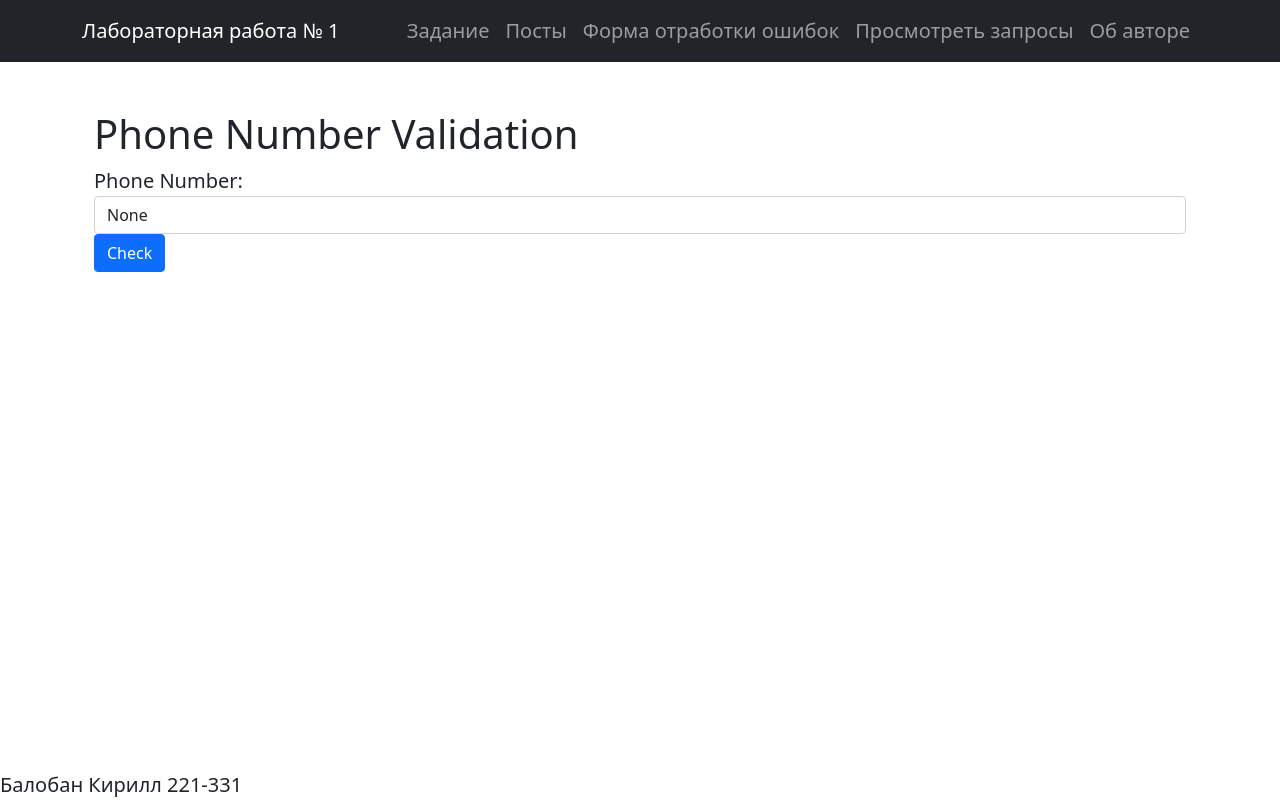
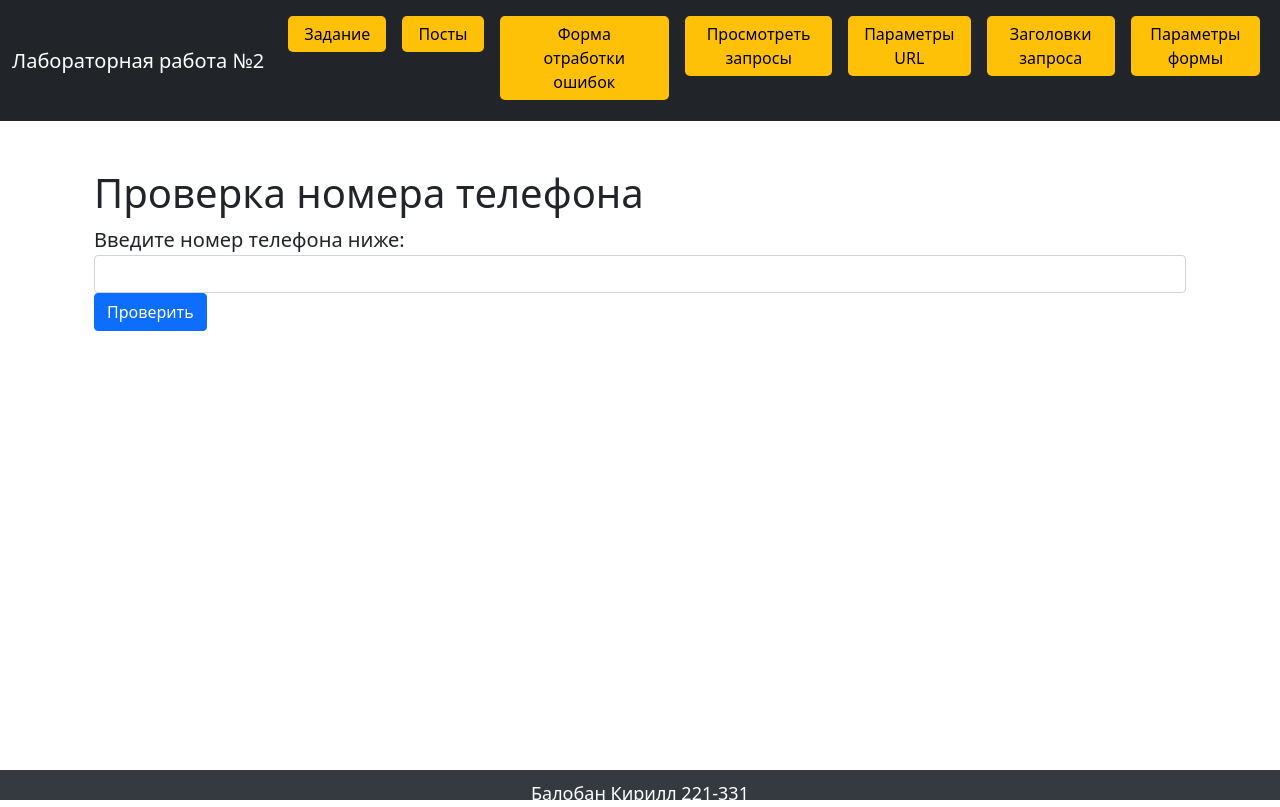
Before and after one commit to KirillBaloban/devlab, a Flask app: page /error_form in a window 1280 px wide. Run offline with Flask 3, Linux system fonts and the light colour scheme.

Commit message:
Add files via upload

```diff
--- a/2 лаба/app.py
+++ b/2 лаба/app.py
@@ -2,6 +2,7 @@
 from flask import Flask, render_template, request
 from faker import Faker
 from flask import make_response
+from flask import request
 fake = Faker()
 
 app = Flask(__name__)
@@ -99,10 +100,6 @@
     )
 
 
-@app.route('/about')
-def about():
-    return render_template('about.html', title='Об авторе')
-
 
 @app.route('/error_form', methods=['GET', 'POST'])
 def error_form():
@@ -115,52 +112,36 @@
         if result['success']:
             return render_template('success.html', phone_number=result['message'])
     return render_template('error_form.html', error=result['message'], phone_number=phone_number)
-'''
-@app.route('/all_requests')
-def show_all_requests():
-    return render_template('all_requests.html', all_requests=all_requests)
 
-# Регистрируем обработчик для всех маршрутов
-@app.before_request
-def log_request_info():
-    request_data = {
-        'url': request.url,
-        'method': request.method,
-        'args': request.args.to_dict(),
-        'form': request.form.to_dict(),
-        'headers': dict(request.headers),
-        'cookies': request.cookies
-    }
-    all_requests.append(request_data)
-'''
-@app.route('/display_info', methods=['GET', 'POST'])
-def display_info():
-    # Получаем параметры URL
-    url_params = request.args.to_dict()
 
-    # Получаем заголовки запроса
-    headers = request.headers
+@app.route('/cookies')
+def cookies():
+    cookies = request.cookies
+    if 'visited' not in cookies:
+        response = make_response(render_template('cookies.html', cookies=cookies))
+        response.set_cookie('visited', 'yes')
+        return response
+    response = make_response(render_template('cookies.html', cookies=cookies))
+    response.set_cookie('visited', expires=0)
 
-    # Получаем значения из cookie
-    cookies = request.cookies
+    return response
 
-    # Обрабатываем установку и удаление cookie
+@app.route('/url_params')
+def url_params():
+    url_params = request.args
+
+    return render_template('url_params.html', url_params=url_params)
+
+@app.route('/request_headers')
+def request_headers():
+    return render_template('request_headers.html')
+
+@app.route('/form_params', methods=['GET', 'POST'])
+def form_params():
     if request.method == 'POST':
-        cookie_name = request.form.get('cookie_name')
-        cookie_value = request.form.get('cookie_value')
+        pass
 
-        if cookie_name and cookie_value:
-            response = make_response(render_template('display_info.html', url_params=url_params, headers=headers, cookies=cookies))
-            response.set_cookie(cookie_name, cookie_value)
-            return response
-
-        cookie_to_delete = request.form.get('cookie_to_delete')
-        if cookie_to_delete in cookies:
-            response = make_response(render_template('display_info.html', url_params=url_params, headers=headers, cookies=cookies))
-            response.set_cookie(cookie_to_delete, expires=0)
-            return response
-
-    return render_template('display_info.html', url_params=url_params, headers=headers, cookies=cookies)
+    return render_template('form_params.html')
 
 if __name__ == '__main__':
     app.run(debug=True)
--- a/2 лаба/templates/base.html
+++ b/2 лаба/templates/base.html
@@ -6,43 +6,91 @@
     <meta name="viewport" content="width=device-width, initial-scale=1">
 
     <!-- Bootstrap CSS -->
-    <link href="https://cdn.jsdelivr.net/npm/bootstrap@5.0.2/dist/css/bootstrap.min.css" rel="stylesheet" integrity="sha384-EVSTQN3/azprG1Anm3QDgpJLIm9Nao0Yz1ztcQTwFspd3yD65VohhpuuCOmLASjC" crossorigin="anonymous">
+    <link href="https://cdn.jsdelivr.net/npm/bootstrap@5.0.2/dist/css/bootstrap.min.css" rel="stylesheet"
+          integrity="sha384-EVSTQN3/azprG1Anm3QDgpJLIm9Nao0Yz1ztcQTwFspd3yD65VohhpuuCOmLASjC" crossorigin="anonymous">
     <link rel="stylesheet" href="{{ url_for('static', filename='styles.css') }}">
+ <style>
+        footer {
+            position: absolute;
+            bottom: 0;
+            width: 100%;
+            background-color: #343a40;
+            color: white;
+            text-align: center;
+            padding: 10px 0;
+            margin-top: 20px;
+            font-size: 18px;
+        }
 
+        .btn-login {
+            background-color: #007bff;
+            color: white;
+            margin-bottom: 5px;
+            border-radius: 5px;
+            padding: 5px 15px;
+        }
+
+        .btn-logout {
+            background-color: #dc3545;
+            color: white;
+            margin-bottom: 5px;
+            border-radius: 5px;
+            padding: 5px 15px;
+        }
+
+        .btn-nav {
+            background-color: #ffc107;
+            color: black;
+            margin-bottom: 5px;
+            border-radius: 5px;
+            padding: 5px 15px;
+        }
+
+        .navbar-link {
+            color: white;
+            text-decoration: none;
+        }
+    </style>
     <title>
         {% if title %}
             {{ title }}
         {% else %}
-          Лабораторная работа №1
+            Лабораторная работа №2
         {% endif %}
     </title>
 </head>
 <body>
 <header>
     <nav class="navbar navbar-expand-lg navbar-dark bg-dark">
-            <div class="container">
-              <a class="navbar-brand" href="{{ url_for('index') }}">Лабораторная работа № 1</a>
-              <button class="navbar-toggler" type="button" data-bs-toggle="collapse" data-bs-target="#navbarSupportedContent" aria-controls="navbarSupportedContent" aria-expanded="false" aria-label="Toggle navigation">
+        <div class="container-fluid">
+            <span class="navbar-brand">Лабораторная работа №2</span>
+            <button class="navbar-toggler" type="button" data-bs-toggle="collapse" data-bs-target="#navbarSupportedContent"
+                    aria-controls="navbarSupportedContent" aria-expanded="false" aria-label="Toggle navigation">
                 <span class="navbar-toggler-icon"></span>
             </button>
             <div class="collapse navbar-collapse" id="navbarSupportedContent">
                 <ul class="navbar-nav ms-auto mb-2 mb-lg-0">
                     <li class="nav-item">
-                    <a class="nav-link" aria-current="page" href="{{ url_for('index') }}">Задание</a>
+                        <a class="nav-link navbar-link" href="{{ url_for('index') }}"><button class="btn btn-nav">Задание</button></a>
                     </li>
                     <li class="nav-item">
-                    <a class="nav-link" aria-current="page" href="{{ url_for('posts') }}">Посты</a>
+                        <a class="nav-link navbar-link" href="{{ url_for('posts') }}"><button class="btn btn-nav">Посты</button></a>
                     </li>
                     <li class="nav-item">
-                    <a class="nav-link" aria-current="page" href="{{ url_for('error_form') }}">Форма отработки ошибок</a>
+                        <a class="nav-link navbar-link" href="{{ url_for('error_form') }}"><button class="btn btn-nav">Форма отработки ошибок</button></a>
                     </li>
                     <li class="nav-item">
-                    <a class="nav-link" aria-current="page" href="{{ url_for('display_info') }}">Просмотреть запросы</a>
+                        <a class="nav-link navbar-link" href="{{ url_for('cookies') }}"><button class="btn btn-nav">Просмотреть запросы</button></a>
                     </li>
                     <li class="nav-item">
-                    <a class="nav-link" href="{{ url_for('about') }}">Об авторе</a>
+                        <a class="nav-link navbar-link" href="{{ url_for('url_params') }}"><button class="btn btn-nav">Параметры URL</button></a>
                     </li>
-
+                    <li class="nav-item">
+                        <a class="nav-link navbar-link" href="{{ url_for('request_headers') }}"><button class="btn btn-nav">Заголовки запроса</button></a>
+                    </li>
+                    <li class="nav-item">
+                        <a class="nav-link navbar-link" href="{{ url_for('form_params') }}"><button class="btn btn-nav">Параметры формы</button></a>
+                    </li>
                 </ul>
             </div>
         </div>
@@ -57,7 +105,9 @@
     </div>
 </main>
 
-    <script src="https://cdn.jsdelivr.net/npm/bootstrap@5.0.2/dist/js/bootstrap.bundle.min.js" integrity="sha384-MrcW6ZMFYlzcLA8Nl+NtUVF0sA7MsXsP1UyJoMp4YLEuNSfAP+JcXn/tWtIaxVXM" crossorigin="anonymous"></script>
+<script src="https://cdn.jsdelivr.net/npm/bootstrap@5.0.2/dist/js/bootstrap.bundle.min.js"
+        integrity="sha384-MrcW6ZMFYlzcLA8Nl+NtUVF0sA7MsXsP1UyJoMp4YLEuNSfAP+JcXn/tWtIaxVXM"
+        crossorigin="anonymous"></script>
 <script src="{{ url_for('static', filename='main.js') }}" defer></script>
 <footer>
     <p>Балобан Кирилл 221-331</p>
--- a/2 лаба/templates/error_form.html
+++ b/2 лаба/templates/error_form.html
@@ -6,18 +6,19 @@
 </head>
 <body>
     <div class="container mt-5">
-        <h1>Phone Number Validation</h1>
+        <h1>Проверка номера телефона</h1>
         <form method="post">
             <div class="form-group">
-                <label for="phone_number">Phone Number:</label>
-                <input type="text" class="form-control {% if error %}is-invalid{% endif %}" id="phone_number" name="phone_number" value="{{ phone_number }}">
+                <label for="phone_number">Введите номер телефона ниже:</label>
+                <input type="text" class="form-control {% if error %}is-invalid{% endif %}" id="phone_number" name="phone_number" value="{% if phone_number %}{{ phone_number }}{% else %} {% endif %}">
+
                 {% if error %}
                     <div class="invalid-feedback">
                         {{ error }}
                     </div>
                 {% endif %}
             </div>
-            <button type="submit" class="btn btn-primary">Check</button>
+            <button type="submit" class="btn btn-primary">Проверить</button>
         </form>
     </div>
 </body>
--- a/2 лаба/templates/success.html
+++ b/2 лаба/templates/success.html
@@ -3,8 +3,8 @@
 {% block content %}
 <body>
     <div class="container mt-5">
-        <h1>Success!</h1>
-        <p>Formatted Phone Number: {{ phone_number }}</p>
+        <h1>Отлично!</h1>
+        <p>Отформатированный номер телефона {{ phone_number }}</p>
     </div>
 </body>
 {% endblock %}
```
Also changed, not shown: 2 лаба/templates/cookies.html (added, +44 -0 lines), 2 лаба/templates/form.html (added, +26 -0 lines), 2 лаба/templates/form_params.html (added, +26 -0 lines), 2 лаба/templates/headers.html (added, +15 -0 lines), 2 лаба/templates/post.html (+18 -13 lines), 2 лаба/templates/post2.html (added, +94 -0 lines), 2 лаба/templates/request_headers.html (added, +17 -0 lines), 2 лаба/templates/url_params.html (added, +24 -0 lines). Lines whose indentation alone changed are shown as unchanged.
